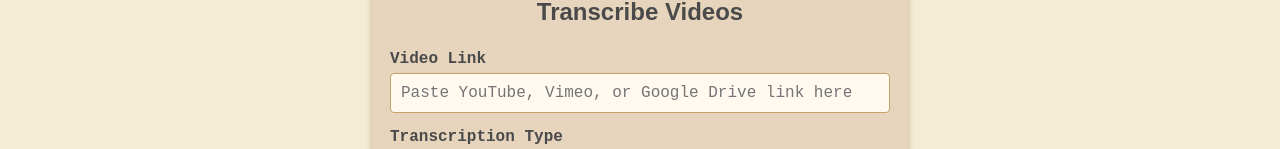
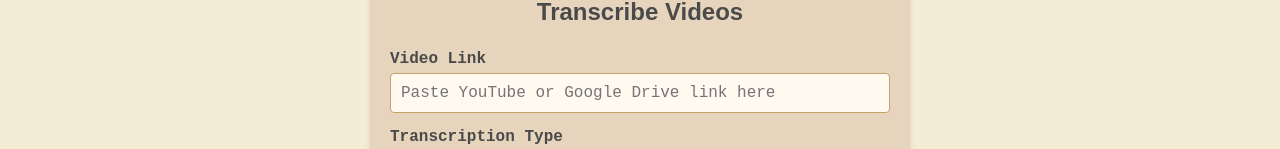
Before and after one commit to T-rav/videoscribe, a React (Create React App) app in the folder src/ui/scribe/: page / in a window 1280 px wide. Shown: the part 238-387 px from the top of the page. Built offline with nearby package versions, Linux system fonts and the light colour scheme.

Commit message:
renamed form to landingpageform

```diff
--- a/src/ui/scribe/src/App.tsx
+++ b/src/ui/scribe/src/App.tsx
@@ -1,7 +1,7 @@
 import React from 'react';
 import './App.css';
 import Header from './components/Header/Header';
-import Form from './components/Form/Form';
+import LandingPageForm from './components/LandingPageForm/LandingPageForm';
 import Footer from './components/Footer/Footer';
 import { NotificationProvider } from './components/NotificationContext';
 
@@ -11,7 +11,7 @@ const App: React.FC = () => {
       <div className="App">
         <Header />
         <div className="main-content">
-          <Form />
+          <LandingPageForm />
         </div>
         <Footer />
       </div>
--- a/src/ui/scribe/src/components/Form/Form.tsx
+++ b/src/ui/scribe/src/components/LandingPageForm/LandingPageForm.tsx
@@ -1,8 +1,8 @@
 import React, { useState } from 'react';
-import './Form.css';
+import './LandingPageForm.css';
 import { useNotificationContext } from '../NotificationContext';
 
-const Form: React.FC = () => {
+const LandingPageForm: React.FC = () => {
   const [videoLink, setVideoLink] = useState('');
   const [transcriptionType, setTranscriptionType] = useState('openai');
   const [transcriptionPrompt, setTranscriptionPrompt] = useState('');
@@ -24,11 +24,6 @@ const Form: React.FC = () => {
         url: videoLink,
         transcriptionType: transcriptionType,
       };
-    } else if (videoLink.includes('vimeo.com')) {
-      data = {
-        url: videoLink,
-        transcriptionType: transcriptionType,
-      };
     } else if (videoLink.includes('drive.google.com')) {
       const fileIdMatch = videoLink.match(/\/d\/(.*?)\//);
       const fileId = fileIdMatch ? fileIdMatch[1] : null;
@@ -44,7 +39,7 @@ const Form: React.FC = () => {
         transcriptionType: transcriptionType,
       };
     } else {
-      setError('Unsupported URL. Please provide a valid YouTube, Vimeo, or Google Drive link.');
+      setError('Unsupported URL. Please provide a valid YouTube or Google Drive link.');
       setLoading(false);
       return;
     }
@@ -116,7 +111,7 @@ const Form: React.FC = () => {
           id="video-link"
           value={videoLink}
           onChange={(e) => setVideoLink(e.target.value)}
-          placeholder="Paste YouTube, Vimeo, or Google Drive link here"
+          placeholder="Paste YouTube or Google Drive link here"
         />
 
         <label htmlFor="transcription-type">Transcription Type</label>
@@ -159,4 +154,4 @@ const Form: React.FC = () => {
   );
 };
 
-export default Form;
+export default LandingPageForm;
```
Also changed, not shown: src/ui/scribe/src/components/LandingPageForm/LandingPageForm.css (renamed from src/ui/scribe/src/components/Form/Form.css).
